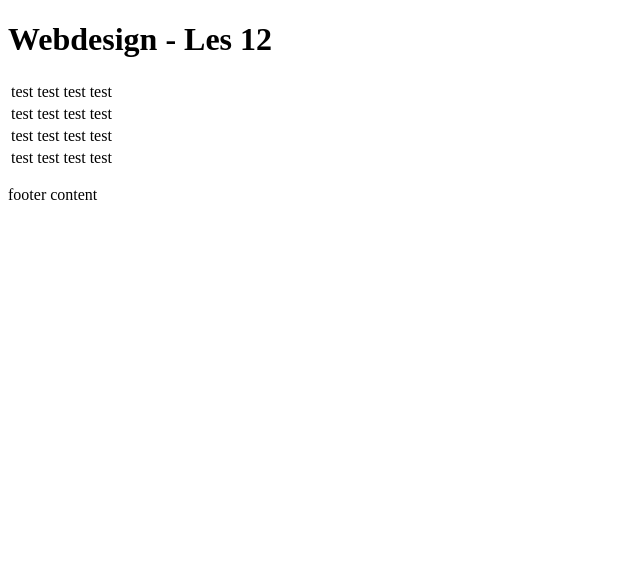
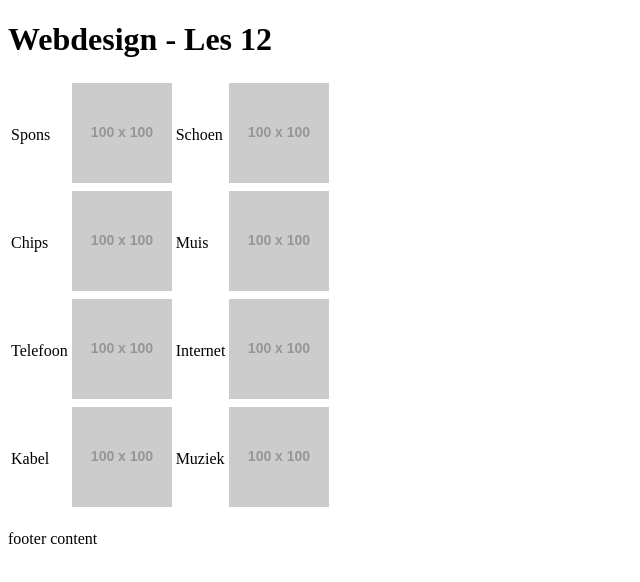
Before and after one commit to Apryxia/webdesign.nha, a plain HTML site: page index.html in a window 1280 px wide. Shown: the whole page, without its empty margins (0-640 px from the left). Drawn offline with Linux system fonts and the light colour scheme; placeholder pictures from the web are drawn by us.

Commit message:
updated index
index inhoud klaar

```diff
--- a/index.html
+++ b/index.html
@@ -1,5 +1,5 @@
 <!DOCTYPE html>
-<html lang="en">
+<html lang="nl">
 
 <head>
   <meta charset="UTF-8">
@@ -14,28 +14,28 @@
   </header>
   <table>
     <tr>
-      <td>test</td>
-      <td>test</td>
-      <td>test</td>
-      <td>test</td>
+      <td id="cel1">Spons</td>
+      <td id="cel2"><img src="https://placehold.co/100x100" alt="Placeholder Text" width="100" height="100"></td>
+      <td id="cel3">Schoen</td>
+      <td id="cel4"><img src="https://placehold.co/100x100" alt="Placeholder Text" width="100" height="100"></td>
     </tr>
     <tr>
-      <td>test</td>
-      <td>test</td>
-      <td>test</td>
-      <td>test</td>
+      <td id="cel5">Chips</td>
+      <td id="cel6"><img src="https://placehold.co/100x100" alt="Placeholder Text" width="100" height="100"></td>
+      <td id="cel7">Muis</td>
+      <td id="cel8"><img src="https://placehold.co/100x100" alt="Placeholder Text" width="100" height="100"></td>
     </tr>
     <tr>
-      <td>test</td>
-      <td>test</td>
-      <td>test</td>
-      <td>test</td>
+      <td id="cel9">Telefoon</td>
+      <td id="cel10"><img src="https://placehold.co/100x100" alt="Placeholder Text" width="100" height="100"></td>
+      <td id="cel11">Internet</td>
+      <td id="cel12"><img src="https://placehold.co/100x100" alt="Placeholder Text" width="100" height="100"></td>
     </tr>
     <tr>
-      <td>test</td>
-      <td>test</td>
-      <td>test</td>
-      <td>test</td>
+      <td id="cel13">Kabel</td>
+      <td id="cel14"><img src="https://placehold.co/100x100" alt="Placeholder Text" width="100" height="100"></td>
+      <td id="cel15">Muziek</td>
+      <td id="cel16"><img src="https://placehold.co/100x100" alt="Placeholder Text" width="100" height="100"></td>
     </tr>
   </table>
   <footer>
```
